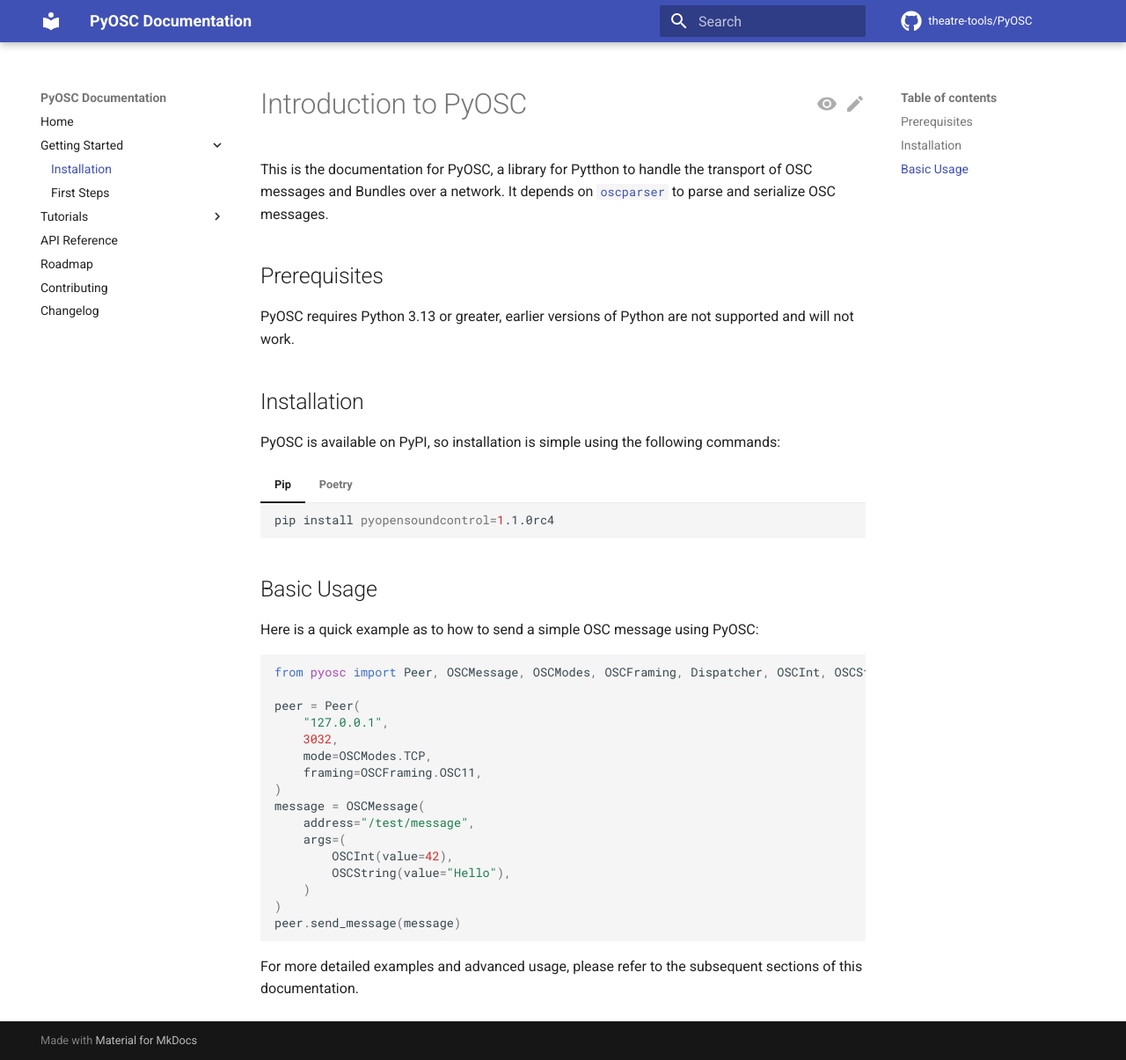
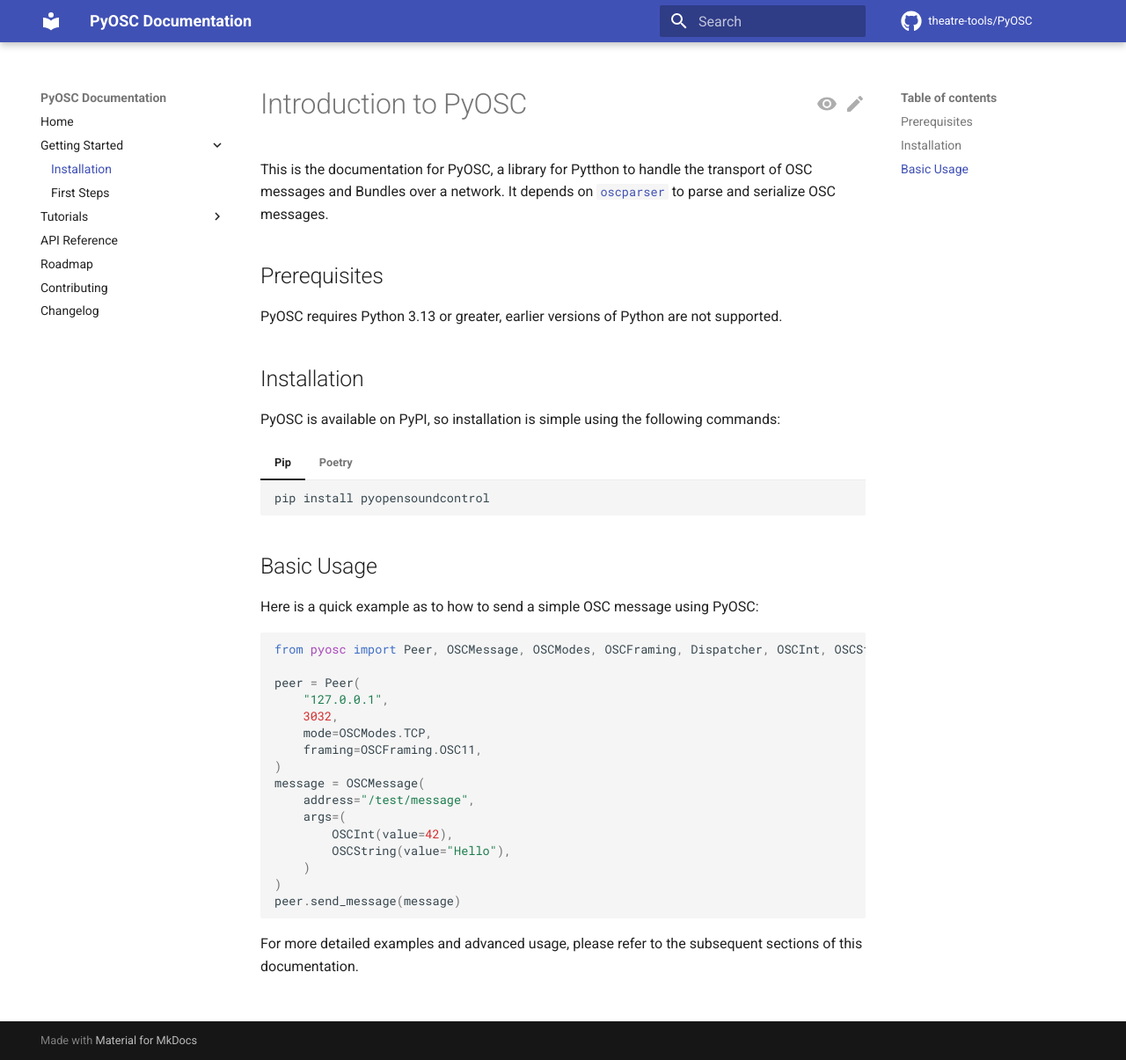
Before and after one commit to Theatre-Tools/PyOSC, an MkDocs documentation site: the page built from docs/getting-started/installation.md, in a window 1280 px wide and 1205 px high. Shown: the whole window at 88% size. Built offline with MkDocs 1.6.1 and Material for MkDocs 9.7.7, drawn with Linux system fonts in a browser that asks for light colours; comment, search, counter and statistics services are not loaded; the version menu is left out.

Commit message:
docs: update installation instructions and roadmap versioning for clarity

````diff
--- a/docs/getting-started/installation.md
+++ b/docs/getting-started/installation.md
@@ -4,19 +4,19 @@
 
 ## Prerequisites
 
-PyOSC requires Python 3.13 or greater, earlier versions of Python are not supported and will not work.
+PyOSC requires Python 3.13 or greater, earlier versions of Python are not supported.
 
 ## Installation
 PyOSC is available on PyPI, so installation is simple using the following commands:
 === "Pip"
 
     ```bash
-    pip install pyopensoundcontrol=1.1.0rc4
+    pip install pyopensoundcontrol
     ```
 === "Poetry"
 
     ```bash
-    poetry add pyopensoundcontrol=1.1.0rc4
+    poetry add pyopensoundcontrol
     ```
 
 ## Basic Usage
````
Also changed, not shown: docs/roadmap.md (+1 -1 lines).
